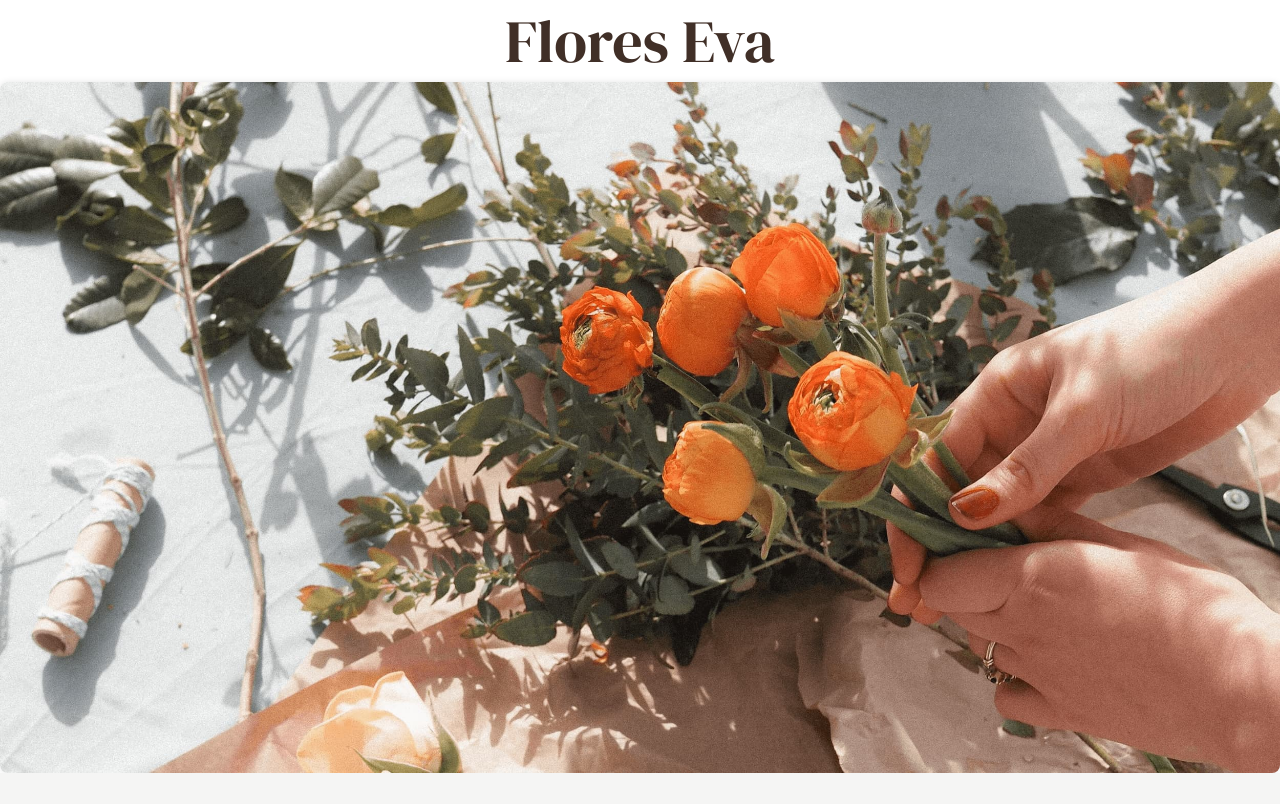
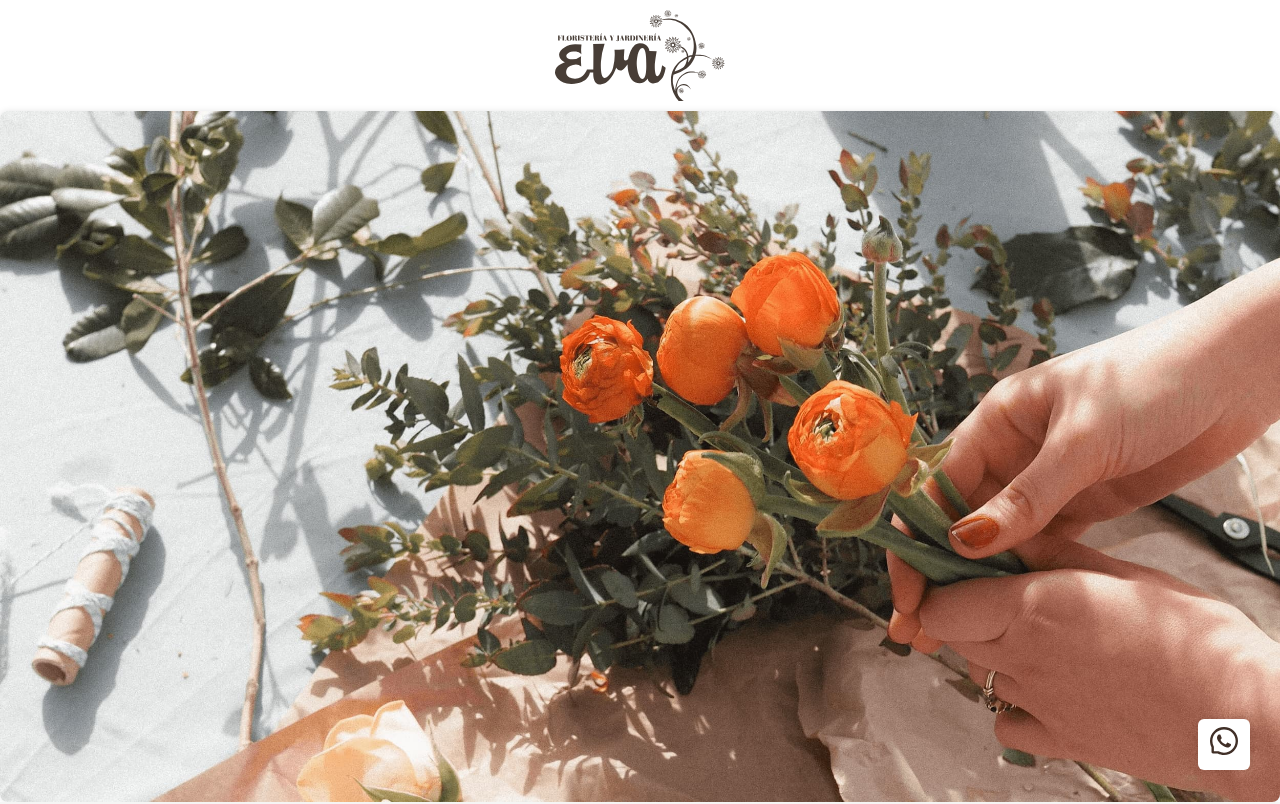
Before and after one commit to bm-code/flores-eva, a React (Create React App) app: page / in a window 1280 px wide. Shown: the top 804 px of the page. Built offline with nearby package versions, Linux system fonts and the light colour scheme; the HTML template or start-up script is replaced by a standard one.

Commit message:
Landing preparada para montar en el dominio

```diff
--- a/src/pages/Home.css
+++ b/src/pages/Home.css
@@ -1,6 +1,11 @@
 img {
     border-radius: 8px;
     box-shadow: 0 0 6px rgba(0, 0, 0, 0.1);
+}
+
+.logo-home {
+    box-shadow: none;
+    margin: 10px auto;
 }
 
 /* Brillo provisional imagen flores 2 */
@@ -167,6 +172,20 @@ img.servicios__flores-img-2 {
     margin-right: 10px;
 }
 
+.sticky__whatsapp {
+    position: fixed;
+    bottom: 30px;
+    right: 30px;
+    display: flex;
+}
+
+.sticky__whatsapp-link {
+    padding: 6px 10px;
+    background-color: white;
+    box-shadow: 0 0 6px rgba(0, 0, 0, 0.1);
+    border-radius: 6px;
+}
+
 /************** TABLET ************/
 
 @media screen and (min-width: 768px) {
--- a/src/pages/Home.jsx
+++ b/src/pages/Home.jsx
@@ -1,5 +1,6 @@
 import React from 'react';
 import imgCabecera from '../assets/img-home.jpg';
+import logo from '../assets/logo.svg';
 import planta1 from '../assets/planta-1.jpg';
 import planta2 from '../assets/planta-2.jpg';
 import imgTest from '../assets/flores-1.jpg';
@@ -9,9 +10,10 @@ import imgTest4 from '../assets/funerarios-2.jpg';
 import imgTest5 from '../assets/funerarios-3.jpg';
 import bodas1 from '../assets/bodas-1.jpg'
 import bodas2 from '../assets/bodas-2.jpg'
+import { AiOutlineWhatsApp } from 'react-icons/ai';
 // import { BsArrowRight } from 'react-icons/bs'
 import { TbLocation, TbDeviceMobile, TbMail } from 'react-icons/tb';
-import Gallery from '../components/Gallery';
+// import Gallery from '../components/Gallery';
 import './Home.css'
 // import Form from '../components/Form';
 
@@ -19,7 +21,8 @@ export default function Home() {
     return (
         <>
             <section className="home__cabecera">
-                <h1>Flores Eva</h1>
+                {/* <h1>Flores Eva</h1> */}
+                <img className='logo-home' src={logo} alt="Logo flores eva" />
                 <div className="home__img">
                     <img loading="lazy" src={imgCabecera} alt="imagen de cabecera de la página principal. Ramo de flores para regalar." />
                 </div>
@@ -113,10 +116,10 @@ export default function Home() {
                     </div>
                 </div>
             </section>
-            <section className="gallery">
+            {/* <section className="gallery">
                 <h3>Nuestros productos</h3>
                 <Gallery />
-            </section>
+            </section> */}
             <section className="contact">
                 <h3>Contacta con nosotros</h3>
                 <div className="cards-container">
@@ -146,6 +149,11 @@ export default function Home() {
                     <Form />
                 </div> */}
             </section>
+            <div className="sticky__whatsapp">
+                <a className="sticky__whatsapp-link" href="https://api.whatsapp.com/send?phone=+34629562610&text=Hola,%20quiero%20solicitar%20informaci%C3%B3n" rel="noopener noreferrer" target="_blank">
+                    <AiOutlineWhatsApp size={32} color='var(--brown)' />
+                </a>
+            </div>
         </>
     )
 }
```
